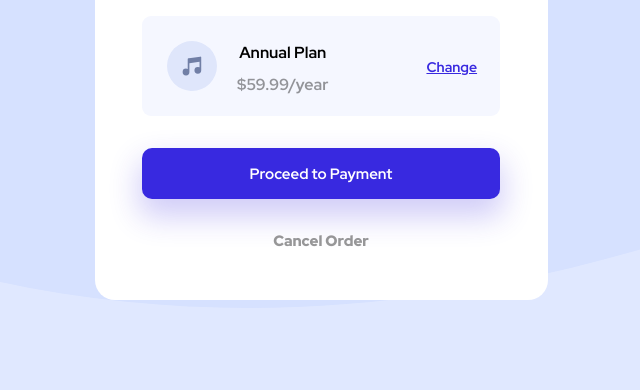
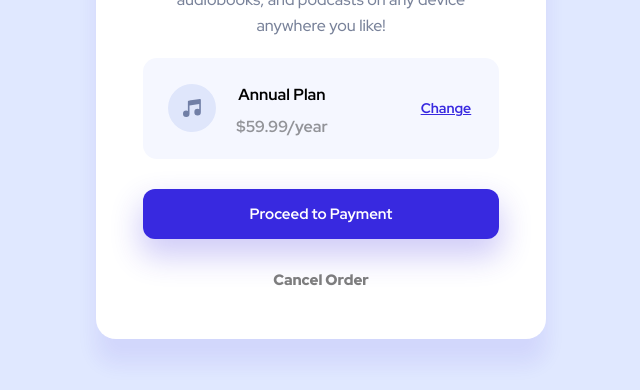
Before and after one commit to OzerKaan/Order-Summary, a plain HTML site: page index.html in a window 1280 px wide. Shown: the part 410-800 px from the top of the page, without its empty margins (319-959 px from the left). Drawn offline with Linux system fonts and the light colour scheme.

Commit message:
Add files via upload

```diff
--- a/style.css
+++ b/style.css
@@ -1,4 +1,7 @@
 @import url("https://fonts.googleapis.com/css2?family=Red+Hat+Display:wght@500;700;900&display=swap");
+html {
+  height: 100%;
+}
 body {
   /* Primary */
 
@@ -12,20 +15,26 @@ body {
 
   display: flex;
   justify-content: center;
+  align-items: center;
   background-color: var(--Pale-blue);
   background-image: url("/images/pattern-background-desktop.svg");
   background-repeat: no-repeat;
   background-size: cover;
+  background-size: 100%;
+  background-position-y: -15%;
+  margin: 0;
+  height: inherit;
 }
 
 .mainCard {
-  width: 453px;
-  height: 702px;
+  width: 450px;
+  height: 697px;
   display: flex;
   flex-direction: column;
   background-color: white;
   align-items: center;
   border-radius: 20px 20px 20px 20px;
+  box-shadow: 0 25px 20px 0 hsla(245, 75%, 52%, 0.082);
 }
 
 .heroIMG {
@@ -45,11 +54,11 @@ h2 {
   color: var(--Dark-blue);
 }
 p {
-  margin: -7px 25px;
-  font-size: 15.5px;
+  margin: -7px 30px;
+  font-size: 16px;
   font-family: "Red Hat Display";
-  font-weight: 700;
-  opacity: 0.5;
+  font-weight: 500;
+  opacity: 0.6;
   color: var(--Dark-blue);
   line-height: 26px;
 }
@@ -58,15 +67,15 @@ p {
   display: flex;
   text-align: center;
   background-color: var(--Very-pale-blue);
-  border-radius: 9px;
+  border-radius: 14px;
   width: 79%;
-  height: 450px;
+  height: 50%;
   align-items: center;
-  margin: 26px 0 32px 0;
+  margin: 26px 0 30px 0;
 }
 .music-icon {
-  width: 50px;
-  height: 50px;
+  width: 48px;
+  height: 48px;
   margin: 25px;
 }
 .plan-price {
@@ -82,7 +91,7 @@ p {
   opacity: 0.4;
 }
 a {
-  margin: 2px 0 0 98px;
+  margin: 0px 0 0 93px;
   font-size: 14px;
   font-family: "Red Hat Display";
   font-weight: bold;
@@ -95,10 +104,10 @@ a {
   height: 100%;
 }
 button {
-  padding: 16px;
+  padding: 15px;
   font-family: "Red Hat Display";
   font-weight: 700;
-  border-radius: 10px;
+  border-radius: 12px;
   border: none;
   font-size: 15px;
 }
@@ -112,7 +121,7 @@ button {
 }
 .cancelBtn {
   background-color: inherit;
-  opacity: 0.4;
+  opacity: 0.5;
   font-weight: 900;
 }
 
```
